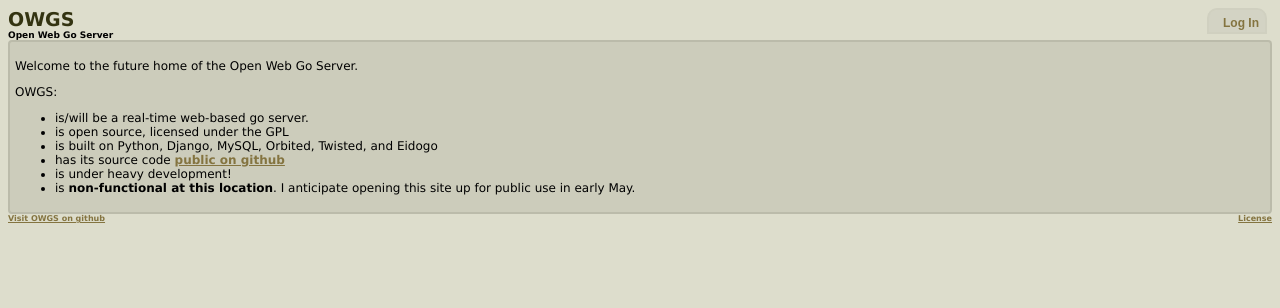
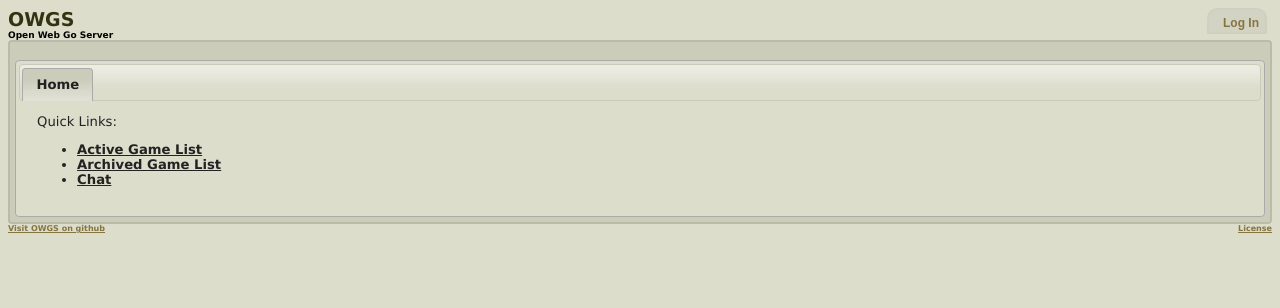
Before and after one commit to Tecuya/owgs, a Django app: page / in a window 1280 px wide. Shown: the top 308 px of the page. Run offline with Django 3.2, Linux system fonts and the light colour scheme.

Commit message:
interface tabs.  interface object creation.  netclient/interface singleton technique.  tab close button.  pcht command.  misc

```diff
--- a/go/urls.py
+++ b/go/urls.py
@@ -6,7 +6,7 @@ admin.autodiscover()
 
 urlpatterns = patterns('',
 
-                       url(r'^$', 'go.GoServer.views.Index', name='site-homepage'),
+                       url(r'^$', 'go.GoServer.views.IntegratedInterface', name='site-homepage'),
                        url(r'^static/(?P<path>.*)$', 'django.views.static.serve', {'document_root':'/home/sean/code/go/django_code/static'}),
                        url(r'^games/new', 'go.GoServer.views.GameCreate', name='game-create'),
                        url(r'^games/edit/(?P<game_id>\d+)', 'go.GoServer.views.GameEdit', name='game-edit'),
--- /dev/null
+++ b/static/Interface.js
@@ -0,0 +1,99 @@
+
+var interface_tabs = Array();
+
+var tabs = false;
+
+iface = new function Interface() {
+
+    this.tabCloseCallbacks = Array();
+
+    this.openChatTab = function(chat_id) {
+
+        // if a chat ID was not passed the default chat is 1
+        if(typeof(chat_id) == "undefined") {
+            chat_id = 1;
+        }
+
+        // create chat tab for this chat
+        $("#ifacetabs").tabs('add', '/chat/'+chat_id, 'Chat #'+chat_id);
+
+        this.registerTabCloseCallback( $tabs.tabs('option', 'selected'),
+                                       function() { NetClient_instance.partchat( chat_id ); } );
+
+        // join the chat
+        NetClient_instance.joinchat( chat_id );
+    },
+
+    this.openViewGameTab = function(game_id) {
+        $("#ifacetabs").tabs('add', '/games/view/'+game_id, 'Game #'+game_id);
+
+        // make us join the game on the server
+        NetClient_instance.joingame( game_id );
+
+        // get the game variables from the server
+        // eidogo_owgs_vars = NetClient_instance.getgamevariables( game_id );
+
+        // now load the game variables and init eidogo
+        // initEidogo( game_id, eidogo_owgs_vars );
+
+        // MORE NOTES FOR LATER:
+
+        // * It will be a big priority to make NetClient understand that it isnt only tracking
+        // one game per instance anymore!  not one chat per instance too! (doing that first)
+
+        // * all participants lists need to co-exist.. all eidogo players need to co-exist.. the
+        //   html elements ALL need unique IDs!! and netclient has to use them!!!!
+
+        // * Implement getgamevariables in a *blocking* fashion, we need the game vars *NOW!*
+        //   - not sure how im going to do this..
+
+        // * now that eidogo has been passed all the game variables
+        //   PREVENT IT FROM TRYING TO LOAD THEM FROM THE OLD eidogo_owgs_vars GLOBAL!  IT WONT WORK!
+    },
+
+    this.tabClosed = function(index) {
+        // call the callback if its set
+        if(this.tabCloseCallbacks[index]) {
+            this.tabCloseCallbacks[index]();
+        }
+        // now clear the callback so it doesnt get called again when this index is reused
+        this.tabCloseCallbacks[index] = false;
+    },
+
+    this.registerTabCloseCallback = function(index, callback) {
+        this.tabCloseCallbacks[index] = callback;
+    }
+}
+
+
+// init jquery-ui tabs
+$(function() {
+    // set up tabs with sortable
+    $("#ifacetabs").tabs().find(".ui-tabs-nav").sortable({axis:'x'});
+
+    // don't reload ajax tab contents every click
+    $("#ifacetabs").tabs({cache: true});
+
+    $tabs = $("#ifacetabs").tabs( {
+        add: function(event, ui) {
+            // immediately select tabs that we just opened
+            $tabs.tabs('select', '#' + ui.panel.id);
+
+            // store the tab index and div id in the interface_tabs array for use later
+            interface_tabs[ $tabs.tabs('option', 'selected') ] = ui.panel.id;
+        },
+
+        // set up the tab template with the close button
+        tabTemplate: '<li><a href="#{href}">#{label}</a> <span class="ui-icon ui-icon-close">Remove Tab</span></li>',
+    } );
+
+    // tab close click event
+	$('#ifacetabs span.ui-icon-close').live('click', function() {
+		var index = $('li',$tabs).index($(this).parent());
+
+		$tabs.tabs('remove', index);
+
+        iface.tabClosed(index);
+	});
+
+});
--- a/static/NetClient.js
+++ b/static/NetClient.js
@@ -1,14 +1,16 @@
 // this is the network client that connects to our real-time server via orbited
 
+// set orbited port
 Orbited.settings.port = 8001
 
-function NetClient(session_key, debug_mode) {
+// instantiate netclient in to its global
+NetClient_instance = new function NetClient() {
 
     // debug mode
-    this.NetClient_debug = debug_mode
+    this.NetClient_debug = netclient_debug_mode;
 
     // track our session_key
-    this.session_key = session_key;
+    this.session_key = netclient_session_key;
 
     // to hold our TCPSocket object
     this.tcp = null;
@@ -88,7 +90,7 @@ function NetClient(session_key, debug_mode) {
             }
 
         } else if(command == "JOIN") {
-            part_select = $("#ParticipantSelect")[0];
+            part_select = $("#game_"+game_id+"_ParticipantSelect")[0];
 
             if(part_select.options[0].value == 0) {
                 part_select.remove(0);
@@ -100,7 +102,7 @@ function NetClient(session_key, debug_mode) {
 
         } else if(command == "PART") {
 
-            part_select = $("#ParticipantSelect")[0];
+            part_select = $("#game_"+game_id+"_ParticipantSelect")[0];
 
             for(var i=0 ; i < part_select.options.length ; i++) {
                 if(part_select.options[i].value == dataAr[0]) {
@@ -191,7 +193,7 @@ function NetClient(session_key, debug_mode) {
 
         } else if(command == "JCHT") {
 
-            part_select = $("#ParticipantSelect")[0];
+            part_select = $("#chat_"+chat_id+"_ParticipantSelect")[0];
 
             if(part_select.options[0].value == 0) {
                 part_select.remove(0);
@@ -203,7 +205,7 @@ function NetClient(session_key, debug_mode) {
 
         } else if(command == "PCHT") {
 
-            part_select = $("#ParticipantSelect")[0];
+            part_select = $("#chat_"+chat_id+"_ParticipantSelect")[0];
 
             for(var i=0 ; i < part_select.options.length ; i++) {
                 if(part_select.options[i].value == dataAr[0]) {
@@ -287,6 +289,11 @@ function NetClient(session_key, debug_mode) {
     this.joinchat = function(chat_id) {
         this.chat_id = chat_id;
         this.send( ["JCHT", this.chat_id] );
+    }
+
+    this.partchat = function(chat_id) {
+        this.chat_id = chat_id;
+        this.send( ["PCHT", this.chat_id] );
     }
 
     this.chat = function(chat_id, chattext) {
@@ -617,6 +624,3 @@ $( NetClient_start );
 
 // this makes netclient fire its unload when the page unloads (unreliable)
 $(document).unload(NetClient_unload);
-
-// finally instantiate netclient in to its global
-NetClient_instance = new NetClient(netclient_session_key, netclient_debug_mode);
--- a/templates/GoServer/GameList.html
+++ b/templates/GoServer/GameList.html
@@ -3,7 +3,7 @@
  {% for Game in GameList %}
  <li>
    <a href="/games/view/{{ Game.id }}">{% if not Game.PlayersAssigned %}Join{% else %}View{% endif %}</a>
-   <a href="javascript:void(0);" onClick="openViewGameTab({{ Game.id }});">ViewNew</a>
+   <a href="javascript:void(0);" onClick="iface.openViewGameTab({{ Game.id }});">ViewNew</a>
    <a href="/games/sgf/{{ Game.id }}">SGF</a>
   {{ Game.params }} - <b>{{ Game.present_participants }}</b> participants connected.
  </li>
--- a/templates/GoServer/Interface.html
+++ b/templates/GoServer/Interface.html
@@ -1,21 +1,36 @@
 {% extends "Skin.html" %}
 
 {% block head %}
-<script>
-// for orbited
-document.domain = document.domain;
+<script>document.domain = document.domain; // for orbited </script>
+<script type="text/javascript" src="/static/Orbited.js"></script>
 
-// netclient vars provided by django
+<link type="text/css" href="/static/jquery/css/owgs/jquery-ui-1.8.1.custom.css" rel="stylesheet" />
+<script type="text/javascript" src="/static/jquery/js/jquery-1.4.2.min.js"></script>
+<script type="text/javascript" src="/static/jquery/js/jquery-ui-1.8.1.custom.min.js"></script>
+<style type="text/css">
+#ifacetabs { margin-top: 1em; }
+#ifacetabs li .ui-icon-close { float: left; margin: 0.4em 0.2em 0 0; cursor: pointer; }
+</style>
+
+<script type="text/javascript">
+// init netclient vars from django
 netclient_session_key = "{{ request.session.session_key }}";
 netclient_debug_mode = {{ DebugMode }};
+</script>
+<script type="text/javascript" src="/static/NetClient.js"></script>
 
-</script>
-<script type="text/javascript" src="/static/Orbited.js"></script>
-<script type="text/javascript" src="/static/jquery/js/jquery-1.4.2.min.js"></script>
-<script type="text/javascript" src="/static/jquery/js/jquery-ui-1.8.1.custom.min.js"></script>
-<script type="text/javascript" src="/static/NetClient.js"></script>
-<script type="text/javascript" src="/static/interface.js"></script>
-<link type="text/css" href="/static/jquery/css/owgs/jquery-ui-1.8.1.custom.css" rel="stylesheet" />
+<script type="text/javascript" src="/static/Interface.js"></script>
+
+<script type="text/javascript" src="/static/eidogo/js/lang.js"></script>
+<script type="text/javascript" src="/static/eidogo/js/eidogo.js"></script>
+<script type="text/javascript" src="/static/eidogo/js/util.js"></script>
+<script type="text/javascript" src="/static/eidogo/i18n/en.js"></script>
+<script type="text/javascript" src="/static/eidogo/js/gametree.js"></script>
+<script type="text/javascript" src="/static/eidogo/js/sgf.js"></script>
+<script type="text/javascript" src="/static/eidogo/js/board.js"></script>
+<script type="text/javascript" src="/static/eidogo/js/rules.js"></script>
+<script type="text/javascript" src="/static/eidogo/js/player.js"></script>
+<script type="text/javascript" src="/static/eidogo/js/init.js"></script>
 {% endblock %}
 
 {% block content %}
@@ -28,7 +43,7 @@ netclient_debug_mode = {{ DebugMode }};
    <ul>
     <li><a href="javascript:void(0);" onClick="javascript:$('#ifacetabs').tabs('add', '/games/active', 'Active Games');">Active Game List</a></li>
     <li><a href="javascript:void(0);" onClick="javascript:$('#ifacetabs').tabs('add', '/games/archive', 'Archived Games');">Archived Game List</a></li>
-    <li><a href="javascript:void(0);" onClick="openChatTab();">Chat</a></li>
+    <li><a href="javascript:void(0);" onClick="iface.openChatTab();">Chat</a></li>
    </ul>
   </div>
 </div>
```
Also changed, not shown: netserver.py (+8 -2 lines), templates/GoServer/HeaderJavascript.html (+6 -7 lines).
